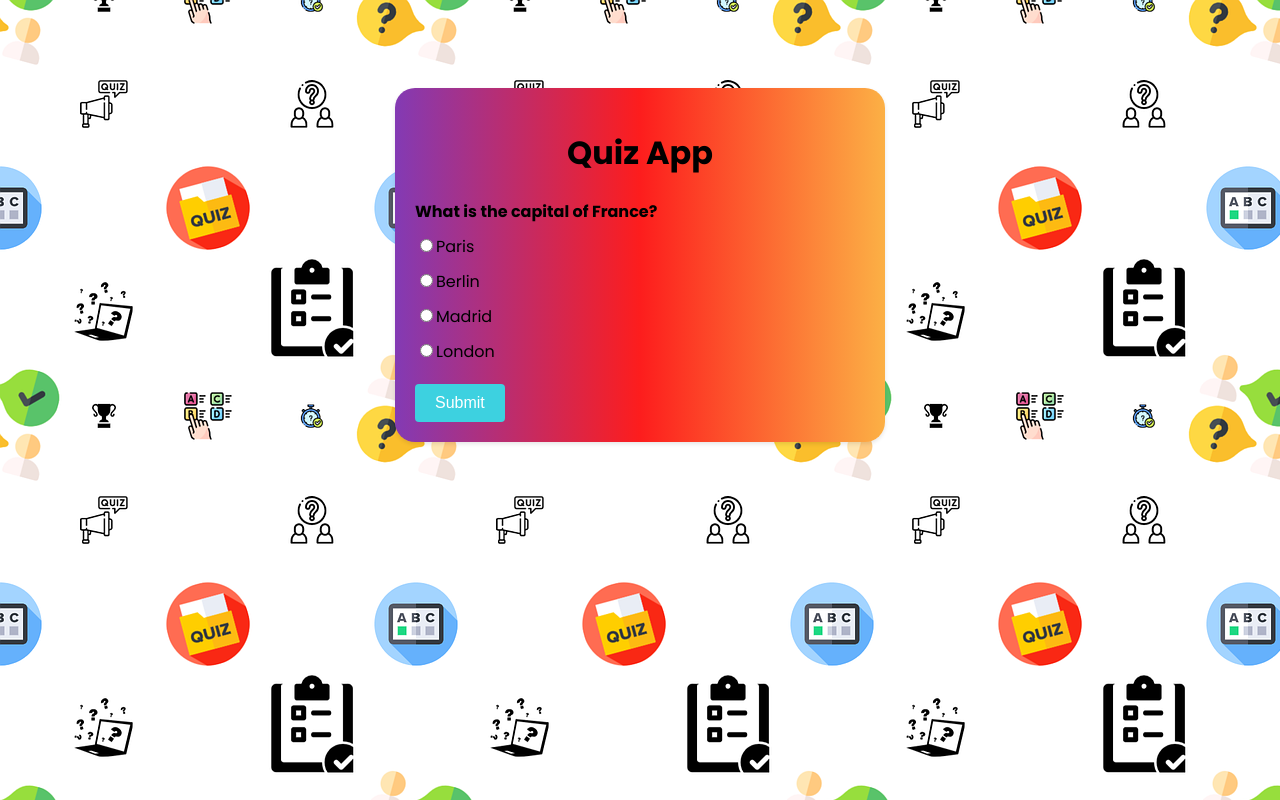
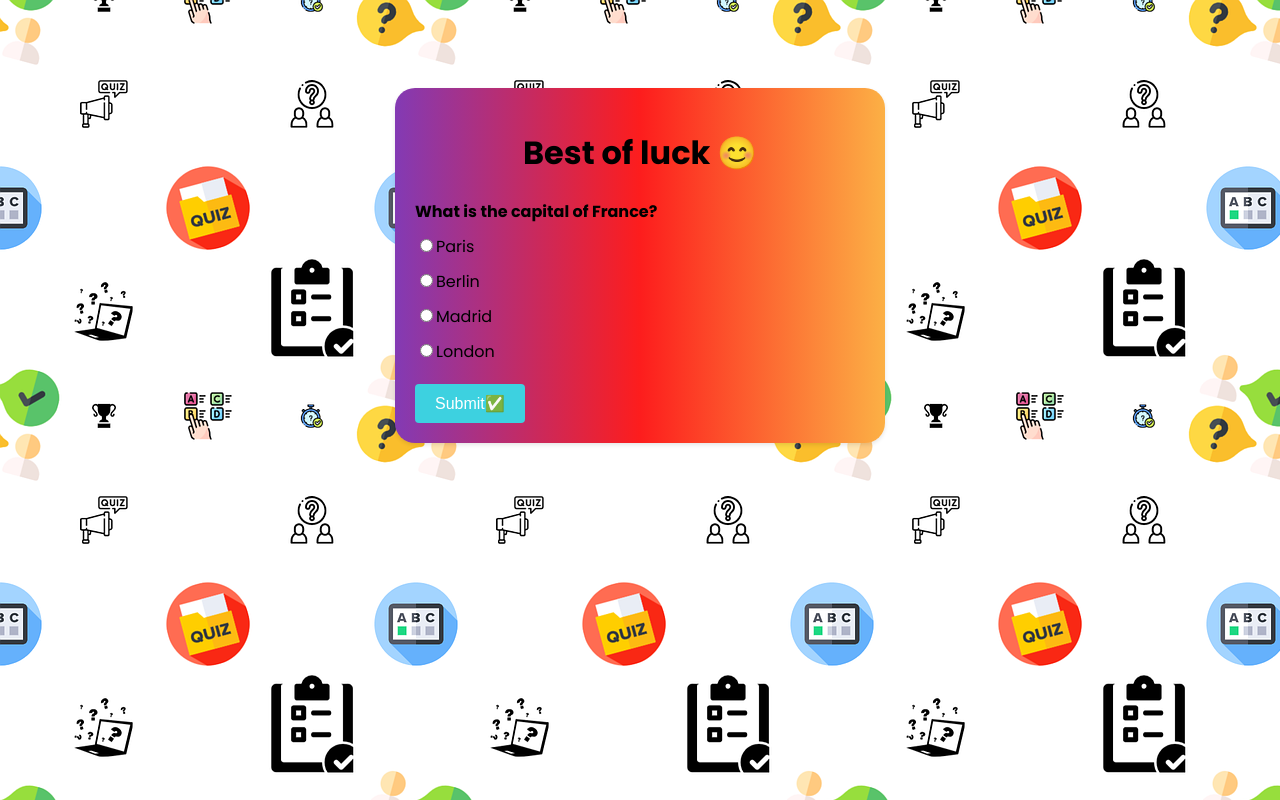
Before and after one commit to shibbux/quizzleflux, a plain HTML site: page index.html in a window 1280 px wide. Drawn offline with Linux system fonts and the light colour scheme.

Commit message:
Update index.html

```diff
--- a/index.html
+++ b/index.html
@@ -6,10 +6,10 @@
 </head>
 <body>
   <div class="container">
-    <h1>Quiz App </h1>
+    <h1>Best of luck 😊  </h1>
     <div id="quiz"></div>
     <div id="result" class="result"></div>
-    <button id="submit" class="button">Submit</button>
+    <button id="submit" class="button">Submit✅ </button>
     <button id="retry" class="button hide">Retry</button>
     <button id="showAnswer" class="button hide">Show Answer</button>
   </div>
```
